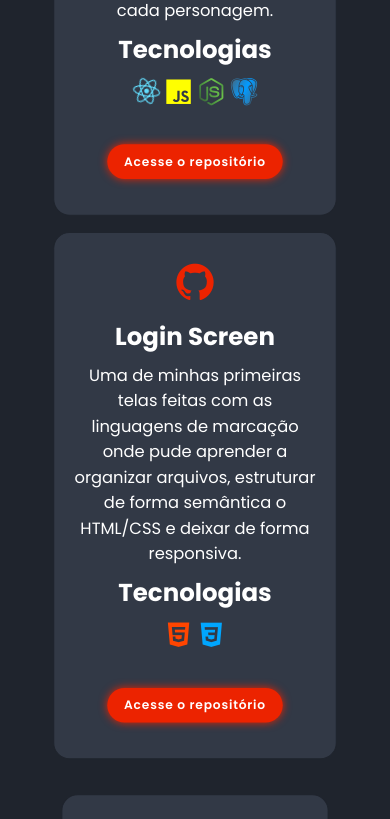
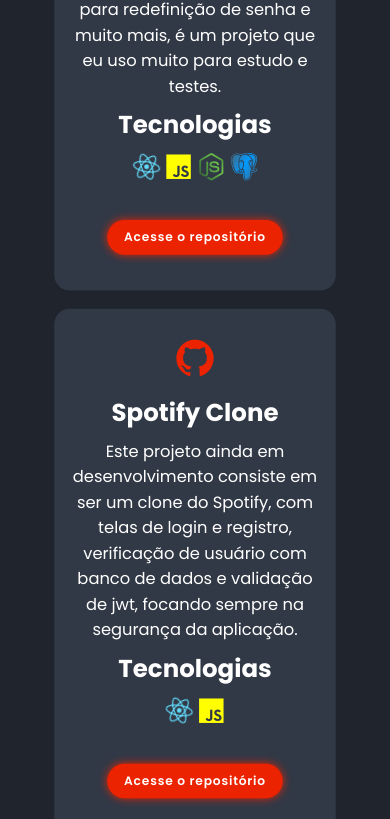
Before and after one commit to accsj/Portfolio, a React (Create React App) app: page /projetos in a window 390 px wide. Shown: the part 1154-1973 px from the top of the page. Built offline with nearby package versions, Linux system fonts and the light colour scheme.

Commit message:
Alteração de projetos

```diff
--- a/src/componentes/ProjectsComponentes/Projetos/Projetos.css
+++ b/src/componentes/ProjectsComponentes/Projetos/Projetos.css
@@ -63,16 +63,8 @@
     -webkit-text-fill-color: transparent;
 }
 
-#logohtml {
-    color: orangered;
-}
-
 #logojs {
     color: yellow;
-}
-
-#logocss {
-    color: rgb(0, 166, 255);
 }
 
 #logonodejs {
@@ -131,12 +123,6 @@
     #logonodejs {
         font-size: 4rem;
     }
-    #logohtml {
-        font-size: 4rem;
-    }
-    #logocss {
-        font-size: 4rem;
-    }
     #logojs {
         font-size: 4rem;
     }
--- a/src/componentes/ProjectsComponentes/Projetos/Projetos.jsx
+++ b/src/componentes/ProjectsComponentes/Projetos/Projetos.jsx
@@ -20,7 +20,7 @@
                 <div className="cards">
                     <i class='bx bxl-github'></i>
                     <h3>Haikyuu</h3>
-                        <p>Em um dos meus projetos pessoais, optei por unir os 3 maiores amores da minha vida: programação, vôlei e animes. Fiz um site baseado no anime de vôlei Japônes, com telas de login/register/recovery, também com abas laterais contando as histórias de cada personagem. </p>
+                    <p>É um projeto ainda em desenvolvimento mas com grande parte já feita, tem validação com banco de dados usando Node.js e Postgresql, verificação e validação de jwt tanto no client side quanto no server side, envio de email com tempo de expiração de token para redefinição de senha e muito mais, é um projeto que eu uso muito para estudo e testes.</p>
                     <h3>Tecnologias</h3>
                     <p>
                         <i id='logoreact' class='bx bxl-react'></i>
@@ -32,11 +32,12 @@
                 </div>
                 <div className="cards">
                     <i class='bx bxl-github'></i>
-                    <h3>Login Screen</h3>
-                    <p>Uma de minhas primeiras telas feitas com as linguagens de marcação onde pude aprender a organizar arquivos, estruturar de forma semântica o HTML/CSS e deixar de forma responsiva.</p>
+                    <h3>Spotify Clone</h3>
+                    <p>Este projeto ainda em desenvolvimento consiste em ser um clone do Spotify, com telas de login e registro, verificação de usuário com banco de dados e validação de jwt, focando sempre na segurança da aplicação.</p>
                     <h3>Tecnologias</h3>
-                    <p> <i id="logohtml" class='bx bxl-html5' ></i>
-                        <i id="logocss" class='bx bxl-css3' ></i>
+                    <p>
+                        <i id='logoreact' class='bx bxl-react'></i>
+                        <i id="logojs" class='bx bxl-javascript'></i>
                     </p>
                     <ButtonGit  link='https://github.com/accsj/Login-Screen-Responsive' text='Acesse o repositório'/>
                 </div>
```
Lines whose indentation alone changed are shown as unchanged.
